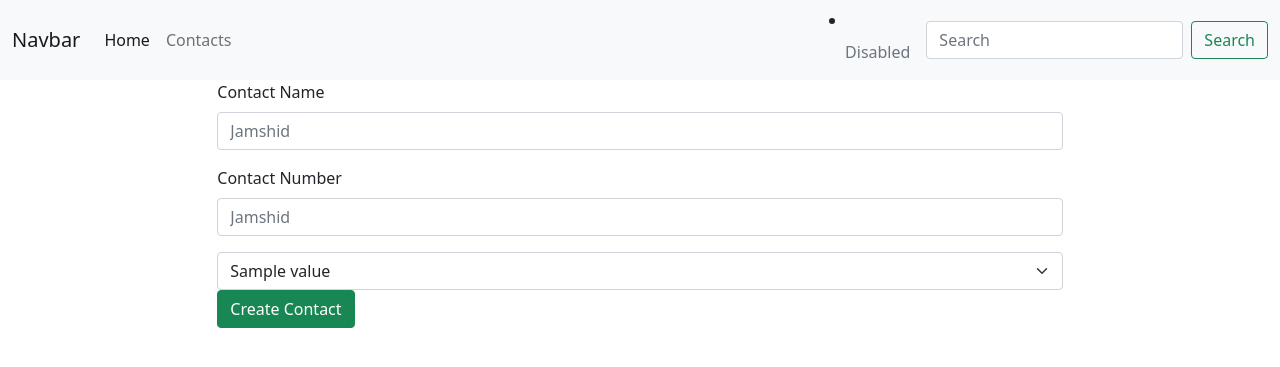
After one commit to Jim-Floyd/phone, a Django app: template cont/templates/create.html in a window 1280 px wide. The commit adds this page. Shown: the top 367 px of the page. Run offline with Django 3.2, Linux system fonts and the light colour scheme; the template is opened without the code that fills it: most values are stand-ins (such as "Sample title", 1, 10 or a date in 2020).

Commit message:
Second commit

```diff
--- a/cont/models.py
+++ b/cont/models.py
@@ -4,6 +4,7 @@ from .constants import PhoneType
 
 class Contact(models.Model):
     name = models.CharField(max_length=100)
+
     def __str__(self):
         return self.name
 
--- /dev/null
+++ b/cont/templates/create.html
@@ -0,0 +1,37 @@
+{% extends 'base.html' %}
+
+
+{% block title %}
+    Contacts Contact
+
+{% endblock %}
+
+{% block content %}
+    <div class="row">
+        <div class="offset-2 col-8">
+            <form action="{% url 'contact:create' %}">
+                <div class="mb-3">
+                    <label for="name" class="form-label">Contact Name</label>
+                    <input type="text" class="form-control" id="name" name="name"
+                           placeholder="Jamshid">
+                </div>
+                <div class="mb-3">
+                    <label for="number" class="form-label">Contact Number</label>
+                    <input type="number" class="form-control" id="number" name="+998995456632"
+                           placeholder="Jamshid">
+                </div>
+                <select class="form-select" aria-label="Default select example">
+                    {% for choice in choices %}
+                        {% if forloop.counter == 1 %}
+                            <option selected value="{{ choice.name }}">{{ choice.value }}</option>
+                        {% else %}
+                            <option value="{{ choice.name }}">{{ choice.value }}</option>
+                        {% endif %}
+                    {% endfor %}
+                </select>
+            </form>
+            <a href="{% url 'contact:create_page' %}" class="btn btn-success">Create Contact</a>
+
+        </div>
+    </div>
+{% endblock %}
--- a/cont/views.py
+++ b/cont/views.py
@@ -1,6 +1,7 @@
 from django.shortcuts import render, redirect
 from django.views.decorators.http import require_POST, require_safe
 
+from cont.constants import PhoneType
 from cont.models import Contact
 
 
@@ -17,7 +18,8 @@ def details(request):
 
 @require_safe
 def create_page(request):
-    return None
+    choices = PhoneType.process()
+    return render(request, 'create.html', {"choices": choices})
 
 
 @require_POST
--- a/templates/base.html
+++ b/templates/base.html
@@ -29,6 +29,7 @@
                     </li>
                     <li class="nav-item">
                         <a class="nav-link" href="{% url 'contact:list' %}">Contacts</a>
+                        </ul>
                     </li>
                     <li class="nav-item">
                         <a class="nav-link disabled" href="#" tabindex="-1" aria-disabled="true">Disabled</a>
```
Also changed, not shown: cont/constants.py (+9 -0 lines), cont/templates/list.html (+10 -0 lines).
